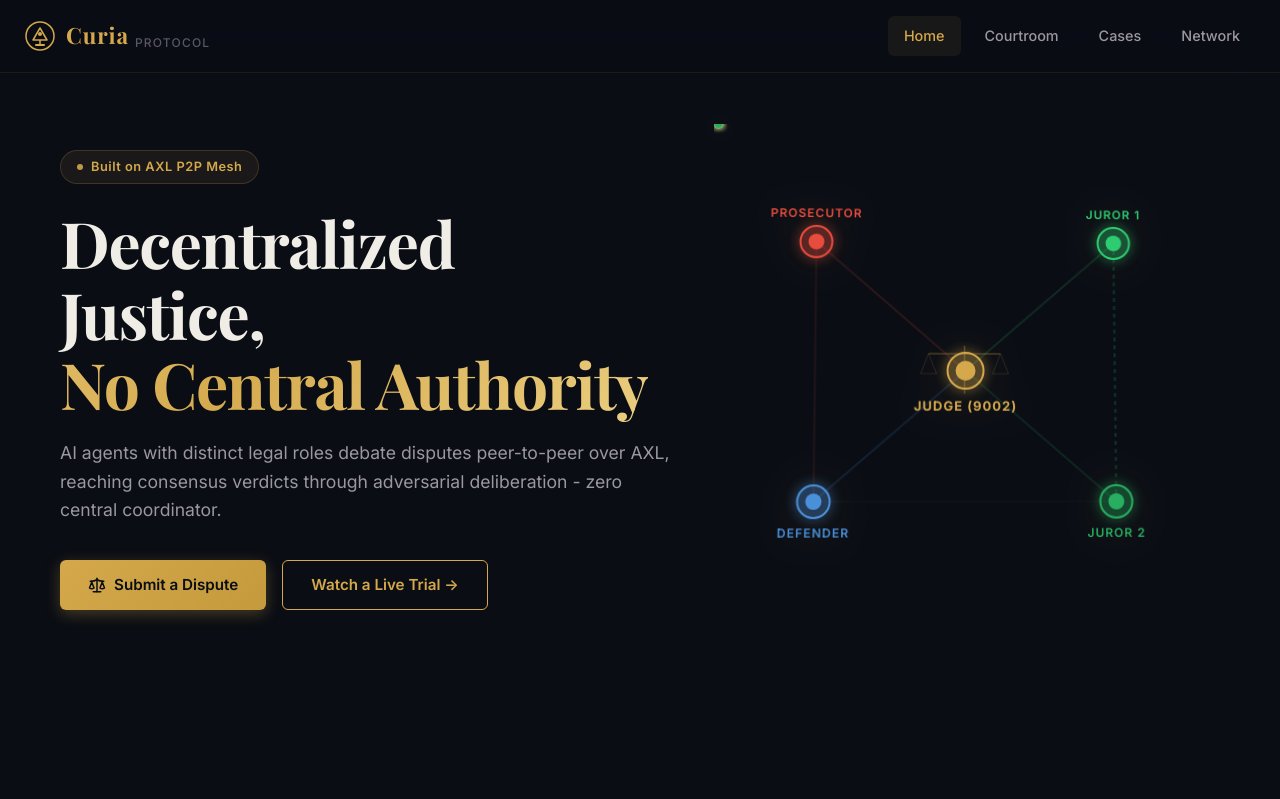
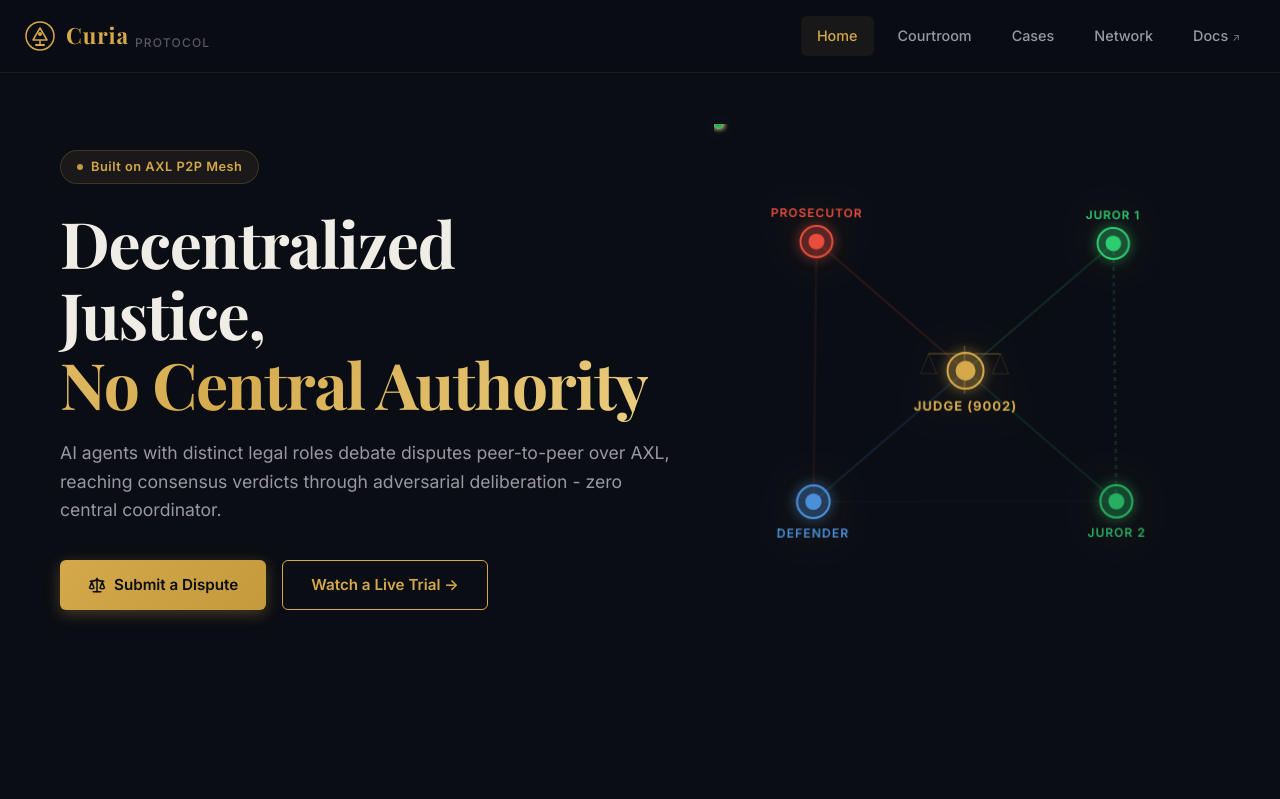
Before and after one commit to mrnetwork0001/Curia, a Next.js app in the folder frontend/: page / in a window 1280 px wide. Shown: the top 799 px of the page. Built offline with nearby package versions, Linux system fonts and the light colour scheme.

Commit message:
feat: add external documentation link to main navigation

```diff
--- a/frontend/components/Navbar.tsx
+++ b/frontend/components/Navbar.tsx
@@ -14,6 +14,7 @@ export default function Navbar() {
     { href: "/court", label: "Courtroom" },
     { href: "/cases", label: "Cases" },
     { href: "/network", label: "Network" },
+    { href: "https://github.com/mrnetwork0001/Curia#readme", label: "Docs", external: true },
   ];
 
   return (
@@ -48,8 +49,10 @@ export default function Navbar() {
               href={link.href}
               className={`${styles.link} ${pathname === link.href ? styles.active : ""}`}
               onClick={() => setMenuOpen(false)}
+              {...(link.external ? { target: "_blank", rel: "noopener noreferrer" } : {})}
             >
               {link.label}
+              {link.external && <span style={{ fontSize: '0.7em', marginLeft: '4px', opacity: 0.7 }}>↗</span>}
             </Link>
           ))}
         </div>
```
